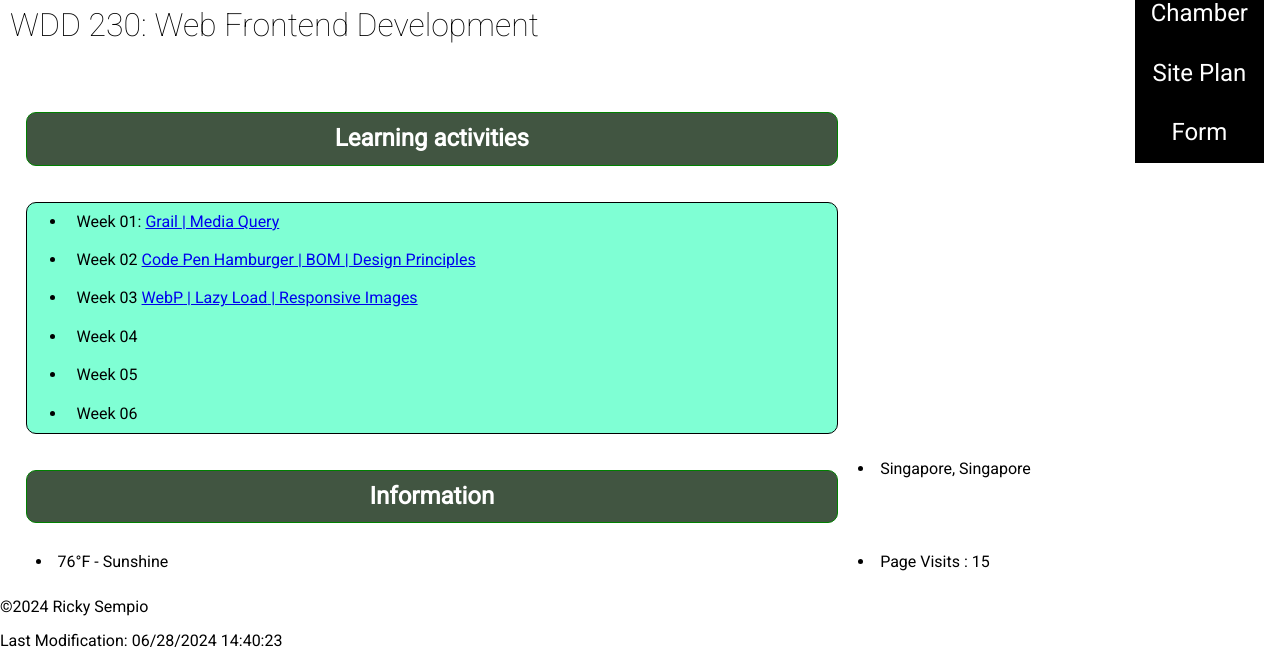
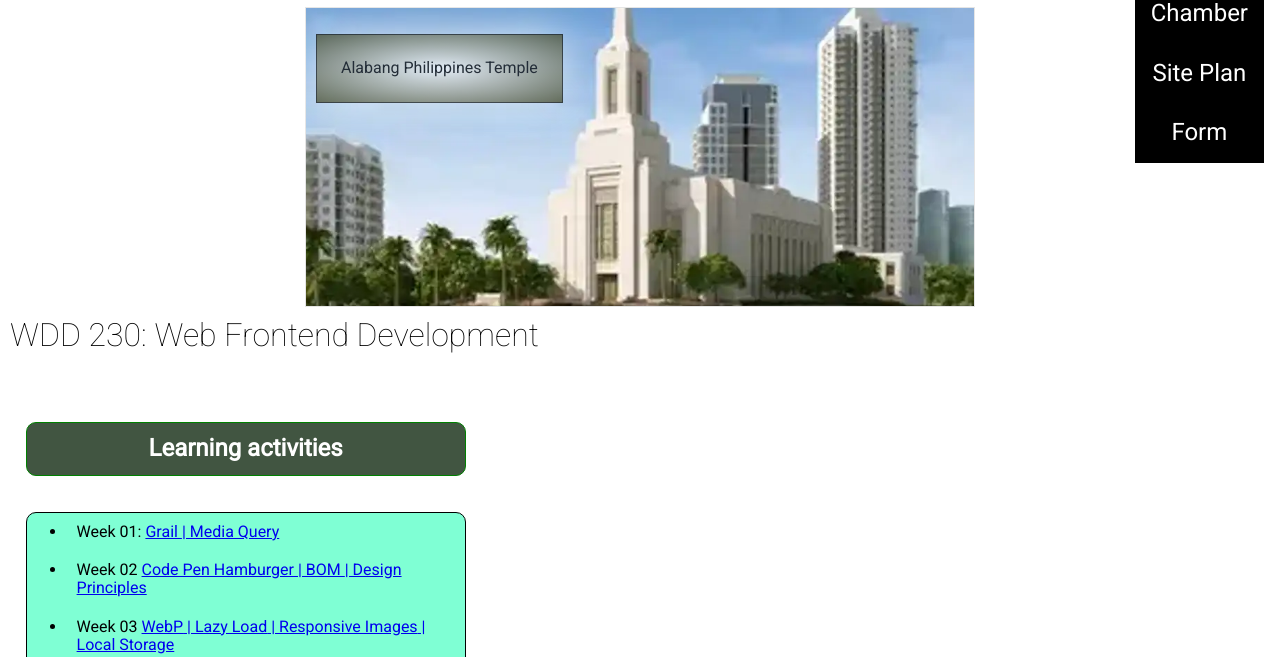
Before and after one commit to rickysempio/wdd230, a plain HTML site: page index.html in a window 1280 px wide. Shown: the part 143-800 px from the top of the page. Drawn offline with Linux system fonts and the light colour scheme.

Commit message:
home page

```diff
--- a/index.html
+++ b/index.html
@@ -37,7 +37,15 @@
             <li><a href="#">Form</a></li>
         </ul>
     </nav>
-    <picture href="#"></picture>
+    <div class="hero-pictures">
+        <picture>
+            <source srcset="images/mobile-view.webp" media="max-width: 400px">
+            <img src="images/large-view.webp" alt="hero image" width="960" height="480" loading="lazy">
+        <div>
+            <p class="label">Alabang Philippines Temple</p>
+        </div>
+        </picture>
+    </div>
     <main>
         <h1>WDD 230: Web Frontend Development</h1>
         <div class="larger">
@@ -46,22 +54,25 @@
                 <ul>
                     <li>Week 01: <a href="week01/holygrail.html"> Grail </a><a href="week01/media-query.html"> | Media Query</a></li>
                     <li>Week 02 <a href="https://codepen.io/rickysempio/pen/mdYXGqL">Code Pen Hamburger</a><a href="week02/bom.html"> | BOM </a><a href="week02/design.html"> | Design Principles</a></li>
-                    <li>Week 03 <a href="week03/images/landscape.webp">WebP</a><a href="week03/lazyload.html"> | Lazy Load</a><a href="week03/responsive-images.html"> | Responsive Images</a></li>
+                    <li>Week 03 <a href="week03/images/landscape.webp">WebP</a><a href="week03/lazyload.html"> | Lazy Load</a><a href="week03/responsive-images.html"> | Responsive Images</a><a href="week03/bom.html"> | Local Storage</a></li>
                     <li>Week 04 </li>
                     <li>Week 05 </li>
                     <li>Week 06 </li>
                 </ul>
             <section class="card"></section>
-                <h2>Information</h2
-                <ul>
+                <h2>Information</h2>
+               <ul>
                     <li>Singapore, Singapore</li>
                     <li>76°F - Sunshine</li>
-                    <li>Page Visits : 15</li>
+                    <li>Visit Count: 15</li>
                 </ul>
+
+
 
 
         <div>
     </main>
+    <iframe src="https://www.google.com/maps/embed?pb=!1m18!1m12!1m3!1d123729.24380529227!2d121.0058204067441!3d14.280093805010246!2m3!1f0!2f0!3f0!3m2!1i1024!2i768!4f13.1!3m3!1m2!1s0x3397d9b37741cb8b%3A0x6190465ce35ff477!2sSanta%20Rosa%2C%20Laguna%2C%20Philippines!5e0!3m2!1sen!2ssg!4v1719577617057!5m2!1sen!2ssg" width="600" height="450" style="border:0;" allowfullscreen="" loading="lazy" referrerpolicy="no-referrer-when-downgrade"></iframe>
     <footer>
         <p>&copy2024 Ricky Sempio</p>
         <p id="lastModified">Last Modification:</p>
--- a/styles/base.css
+++ b/styles/base.css
@@ -131,3 +131,55 @@ main h1{
     border: 1px solid black;
     border-radius: 10px;
 }
+
+.hero picture{
+    width: 100%;
+
+}
+.hero img{
+    width: 100%;
+    height: auto;
+    position: sticky;
+    top:20px
+
+}
+
+/*from codepen*/
+
+div {
+	max-width: 670px;
+	margin: 0 auto;
+}
+
+.hero-pictures {
+	margin: 10px auto;
+	position: relative;
+	border: 1px solid rgba(0,0,0,.1);
+	height: 300px;
+}
+
+.hero-pictures img {
+	width: 100%;
+	height: 100%;
+	object-fit: cover;
+}
+
+.label {
+	position: absolute;
+	top: 10px;
+	left: 10px;
+	background: radial-gradient(#fff, #4f512f);
+	border: 1px solid rgba(0,0,0,.75);
+	padding: 1.5rem;
+	box-shadow: 0 0 3rem #fff;
+	opacity: 0.75;
+
+}
+
+.label p {
+	margin: 0;
+	padding: .25rem;
+	font-weight: 700;
+	font-size: 1.5rem;
+	font-family:"Great Vibes", serif;
+}
```
Also changed, not shown: images/large-view.webp (added), images/mobile-view.webp (added), scripts/getDates.js (line endings or trailing spaces).
